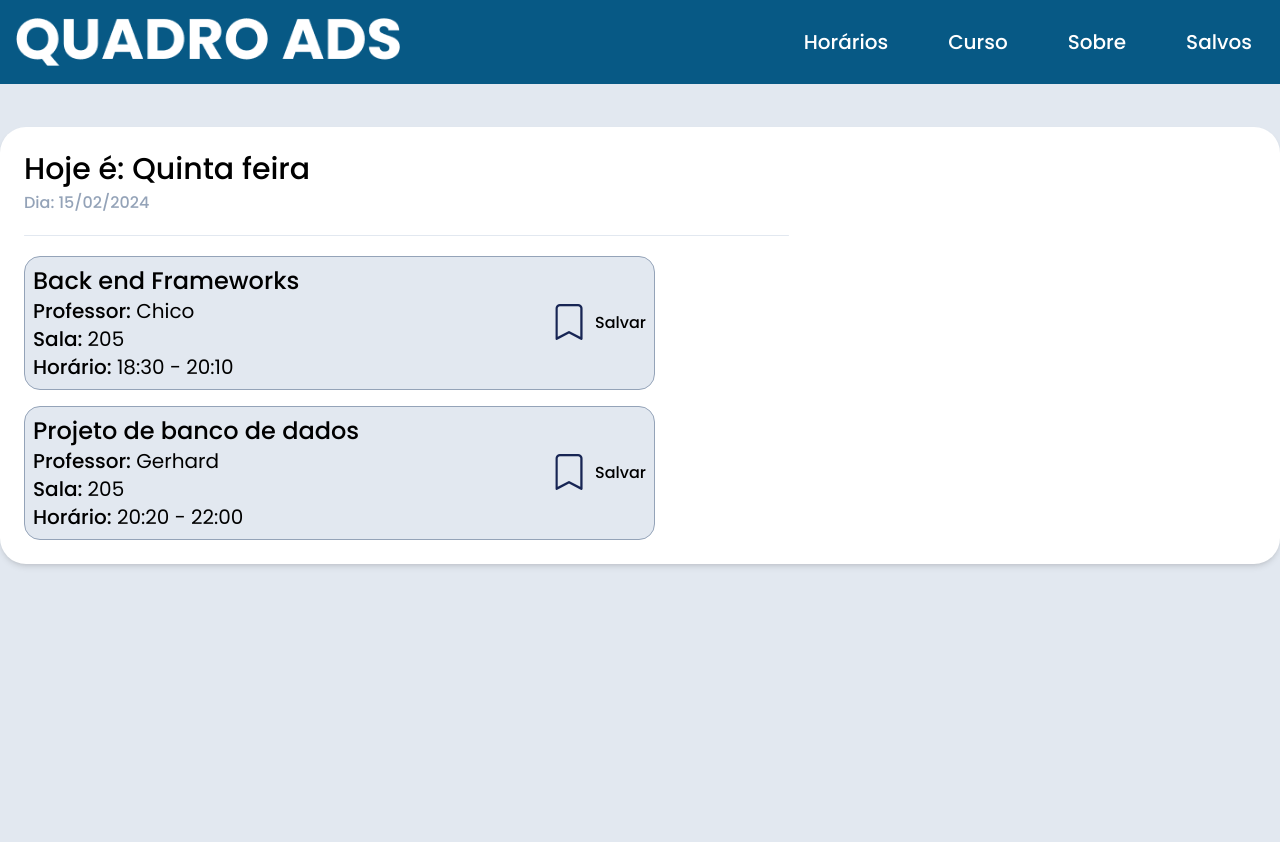
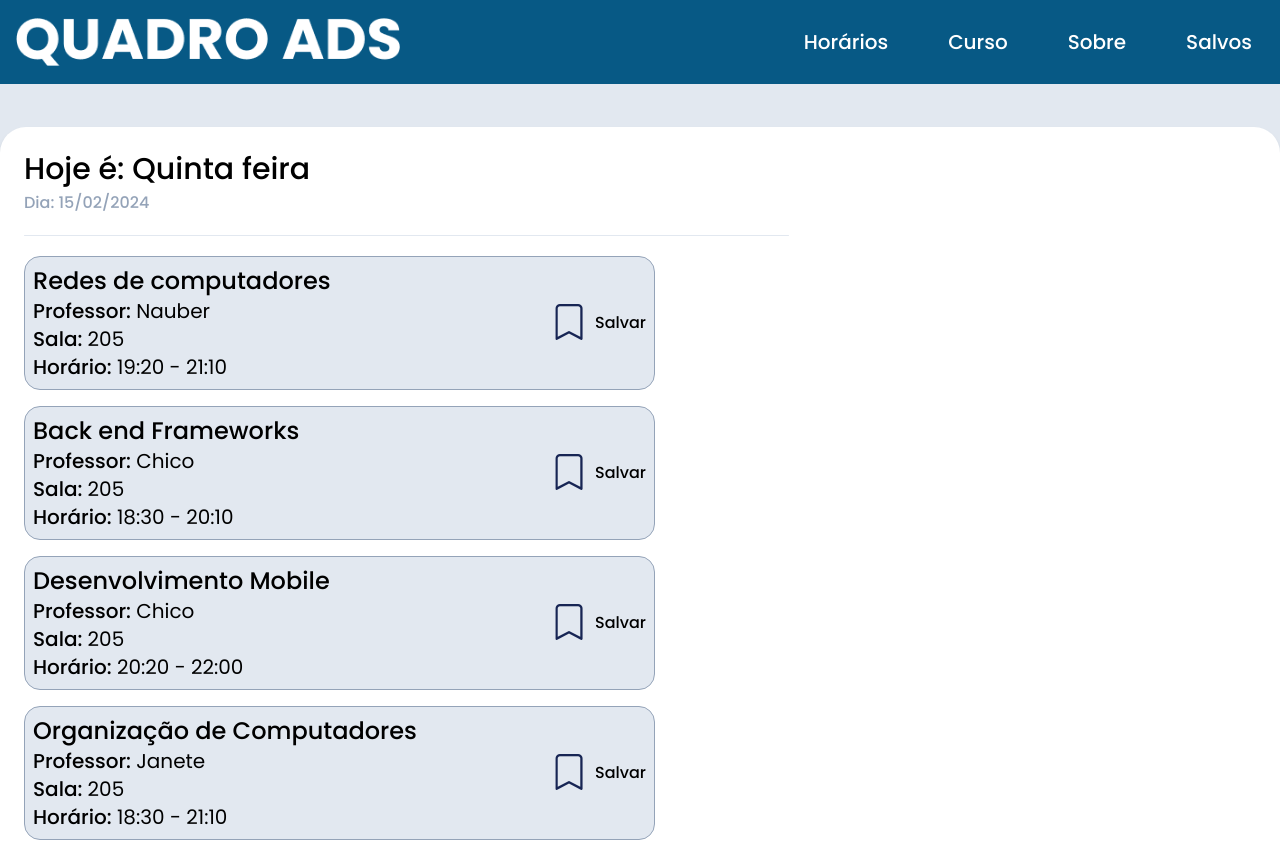
Before and after one commit to FalaAiMatheus/quadro-ads, a React (Vite) app: page / in a window 1280 px wide. Shown: the top 842 px of the page. Before the commit the page ends 800 px from the top, so only its background shows below. Built offline with nearby package versions, Linux system fonts and the light colour scheme.

Commit message:
feat: atualizando o data e importando pra a home

```diff
--- /dev/null
+++ b/src/data.jsx
@@ -0,0 +1,42 @@
+function data() {
+  const database = [
+    {
+      id: 1,
+      cadeira: "Redes de computadores",
+      professor: "Nauber",
+      sala: 205,
+      horario: ["19:20 - 21:10"],
+    },
+    {
+      id: 2,
+      cadeira: "Back end Frameworks",
+      professor: "Chico",
+      sala: 205,
+      horario: ["18:30 - 20:10"],
+    },
+    {
+      id: 3,
+      cadeira: "Desenvolvimento Mobile",
+      professor: "Chico",
+      sala: 205,
+      horario: ["20:20 - 22:00"],
+    },
+    {
+      id: 4,
+      cadeira: "Organização de Computadores",
+      professor: "Janete",
+      sala: 205,
+      horario: ["18:30 - 21:10"],
+    },
+    {
+      id: 5,
+      cadeira: "Projeto de banco de dados",
+      professor: "Gerhard",
+      sala: 205,
+      horario: ["20:20 - 22:00", 'Sábado: 07:20 - 08:20'],
+    },
+  ];
+  return database;
+}
+
+export default data;
--- a/src/routers/Home.jsx
+++ b/src/routers/Home.jsx
@@ -1,10 +1,12 @@
 import { useEffect, useState } from "react";
 import LessonCard from "../components/Card/LessonCard";
+import data from "../data";
 
 function Home() {
   const actualDateDay = new Date().getDay();
   const actualDate = new Date().toLocaleDateString("pt-br");
   const [actualDay, setActualDay] = useState("");
+  const datas = data();
 
   useEffect(() => {
     switch (actualDateDay) {
@@ -34,23 +36,6 @@ function Home() {
     }
   }, [actualDateDay]);
 
-  const database = [
-    {
-      id: 2,
-      cadeira: "Back end Frameworks",
-      professor: "Chico",
-      sala: 205,
-      horario: ["18:30 - 20:10"],
-    },
-    {
-      id: 6,
-      cadeira: "Projeto de banco de dados",
-      professor: "Gerhard",
-      sala: 205,
-      horario: ["20:20 - 22:00"],
-    },
-  ];
-
   return (
     <section className="p-6 w-full space-y-5 animation">
       <div className="flex flex-col font-medium gap-1">
@@ -59,12 +44,12 @@ function Home() {
       </div>
       <div className="h-px bg-slate-200 rounded-sm max-w-[765px]" />
       <div className="flex flex-col gap-4">
-        {database.map(({ id, cadeira, professor, horario, sala }) => (
+        {datas.map(({ id, cadeira, professor, horario, sala }) => (
           <LessonCard
             key={id}
             cadeira={cadeira}
             professor={professor}
-            horario={horario}
+            horario={horario.join(", ")}
             sala={sala}
           />
         ))}
```
